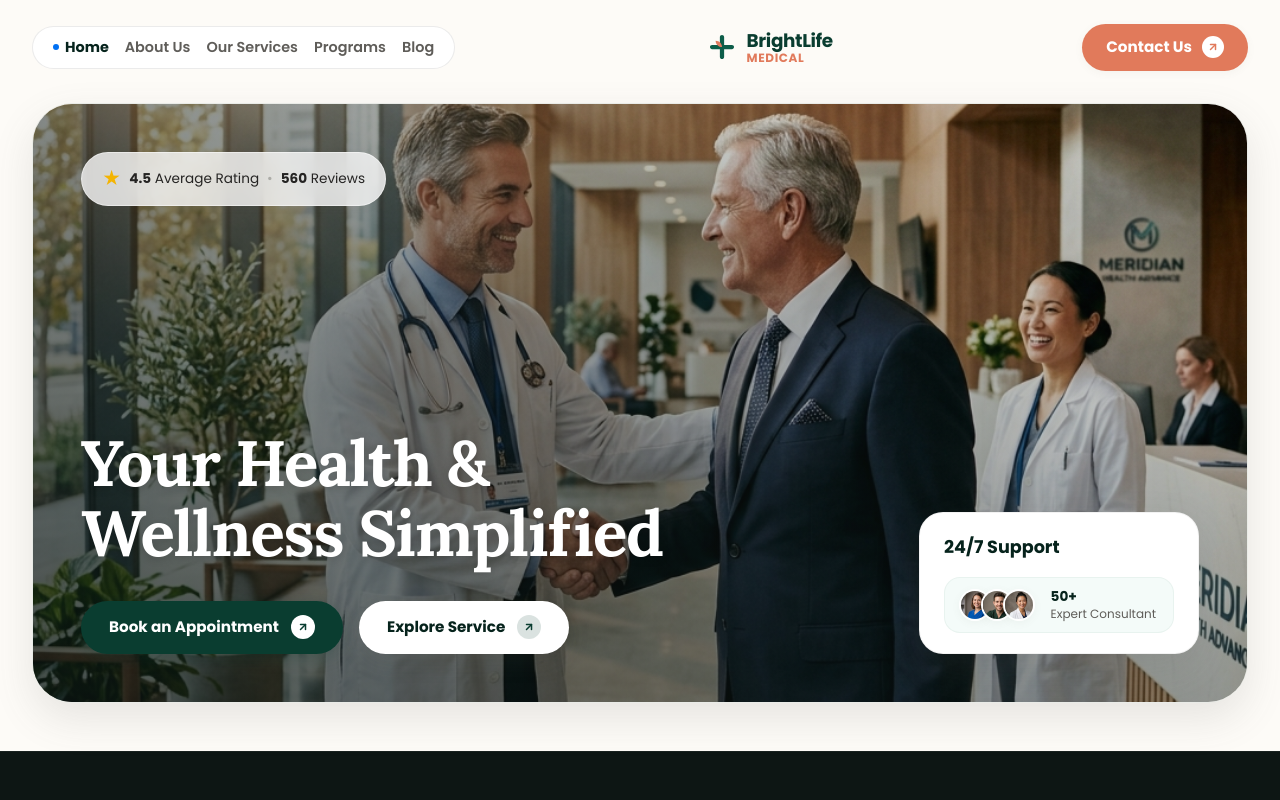
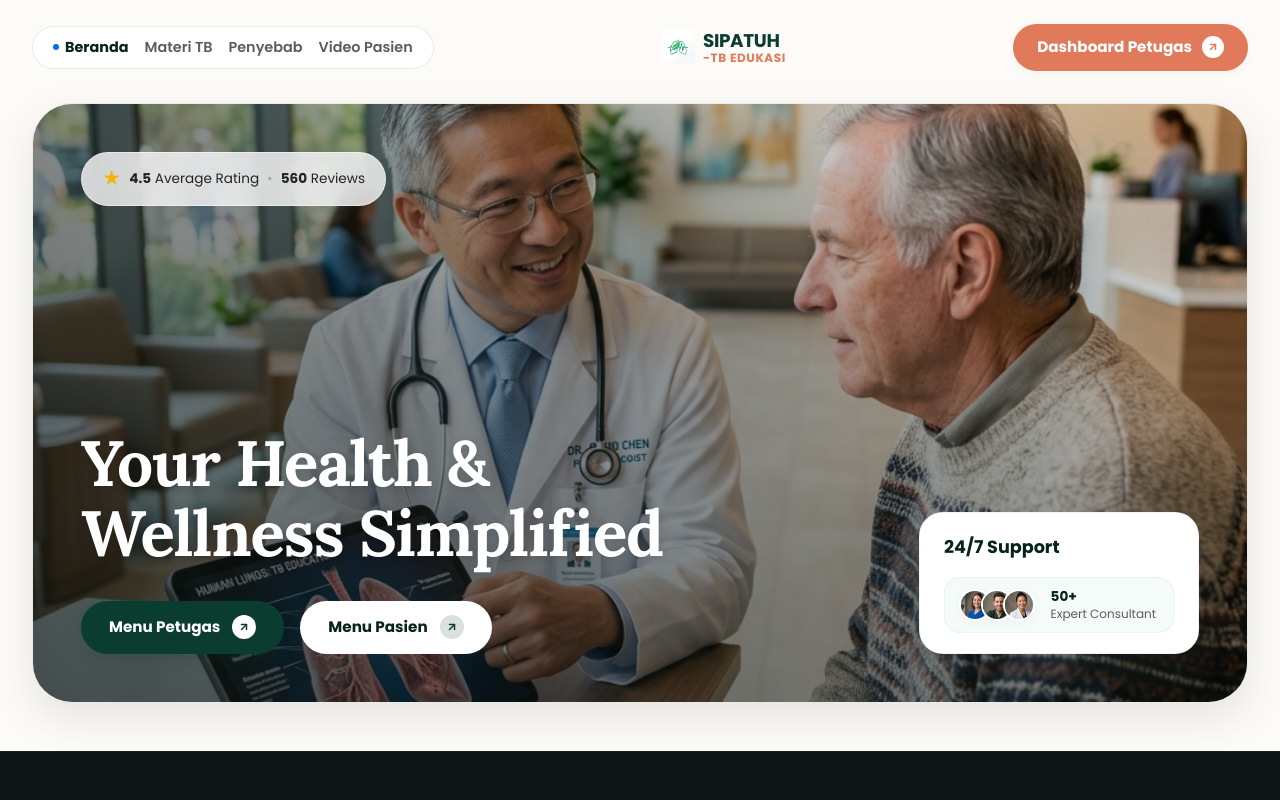
Before and after one commit to brianwibowo/sipatuh_tb, a Next.js app: page / in a window 1280 px wide. Shown: the top 800 px of the page. Built offline with nearby package versions, Linux system fonts and the light colour scheme.

Commit message:
design: update homepage with TB education image and SIPATUH-TB brand details

```diff
--- a/components/HeroSection/HeroSection.js
+++ b/components/HeroSection/HeroSection.js
@@ -12,31 +12,31 @@ export default function HeroSection() {
         {/* Left Pill Navigation */}
         <div className={styles.navPill}>
           <Link href="/" className={`${styles.navLink} ${styles.navLinkActive}`}>
-            <span className={styles.activeDot}></span> Home
+            <span className={styles.activeDot}></span> Beranda
           </Link>
-          <Link href="/pasien" className={styles.navLink}>About Us</Link>
-          <Link href="/petugas" className={styles.navLink}>Our Services</Link>
-          <Link href="/petugas/penyebab" className={styles.navLink}>Programs</Link>
-          <Link href="/pasien" className={styles.navLink}>Blog</Link>
+          <Link href="/petugas" className={styles.navLink}>Materi TB</Link>
+          <Link href="/petugas/penyebab" className={styles.navLink}>Penyebab</Link>
+          <Link href="/pasien" className={styles.navLink}>Video Pasien</Link>
         </div>
 
         {/* Center Logo */}
         <Link href="/" className={styles.logo}>
-          <svg width="34" height="34" viewBox="0 0 24 24" fill="none" xmlns="http://www.w3.org/2000/svg" className={styles.logoIcon}>
-            {/* Medical Cross */}
-            <path d="M19 10.5H13.5V5C13.5 4.17 12.83 3.5 12 3.5C11.17 3.5 10.5 4.17 10.5 5V10.5H5C4.17 10.5 3.5 11.17 3.5 12C3.5 12.83 4.17 13.5 5 13.5H10.5V19C10.5 19.83 11.17 20.5 12 20.5C12.83 20.5 13.5 19.83 13.5 19V13.5H19C19.83 13.5 20.5 12.83 20.5 12C20.5 11.17 19.83 10.5 19 10.5Z" fill="#0D5D49" />
-            {/* Leaf shape accent */}
-            <path d="M12 12C12 9.5 10 7.5 7.5 7.5C7.5 10 9.5 12 12 12Z" fill="#E07A5F" />
-          </svg>
+          <Image
+            src="/images/logo.png"
+            alt="SIPATUH-TB Logo"
+            width={34}
+            height={34}
+            className={styles.logoIcon}
+          />
           <div className={styles.logoText}>
-            <span className={styles.logoTitle}>BrightLife</span>
-            <span className={styles.logoSubtitle}>Medical</span>
+            <span className={styles.logoTitle}>SIPATUH</span>
+            <span className={styles.logoSubtitle}>-TB Edukasi</span>
           </div>
         </Link>
 
         {/* Right Contact button */}
-        <Link href="/pasien" className={styles.contactBtn}>
-          <span>Contact Us</span>
+        <Link href="/petugas/dashboard" target="_blank" className={styles.contactBtn}>
+          <span>Dashboard Petugas</span>
           <span className={styles.arrowCircle}>
             <svg width="12" height="12" viewBox="0 0 24 24" fill="none" stroke="currentColor" strokeWidth="3" strokeLinecap="round" strokeLinejoin="round">
               <line x1="7" y1="17" x2="17" y2="7"></line>
@@ -79,8 +79,8 @@ export default function HeroSection() {
             <h1 className={styles.headline}>Your Health &<br />Wellness Simplified</h1>
 
             <div className={styles.actions}>
-              <Link href="/pasien" className={styles.bookBtn}>
-                <span>Book an Appointment</span>
+              <Link href="/petugas" className={styles.bookBtn}>
+                <span>Menu Petugas</span>
                 <span className={styles.arrowCircleWhite}>
                   <svg width="12" height="12" viewBox="0 0 24 24" fill="none" stroke="currentColor" strokeWidth="3" strokeLinecap="round" strokeLinejoin="round">
                     <line x1="7" y1="17" x2="17" y2="7"></line>
@@ -89,8 +89,8 @@ export default function HeroSection() {
                 </span>
               </Link>
 
-              <Link href="/petugas" className={styles.exploreBtn}>
-                <span>Explore Service</span>
+              <Link href="/pasien" className={styles.exploreBtn}>
+                <span>Menu Pasien</span>
                 <span className={styles.arrowCircleTeal}>
                   <svg width="12" height="12" viewBox="0 0 24 24" fill="none" stroke="currentColor" strokeWidth="3" strokeLinecap="round" strokeLinejoin="round">
                     <line x1="7" y1="17" x2="17" y2="7"></line>
```
Also changed, not shown: public/images/medical-shaking-hands.png.
